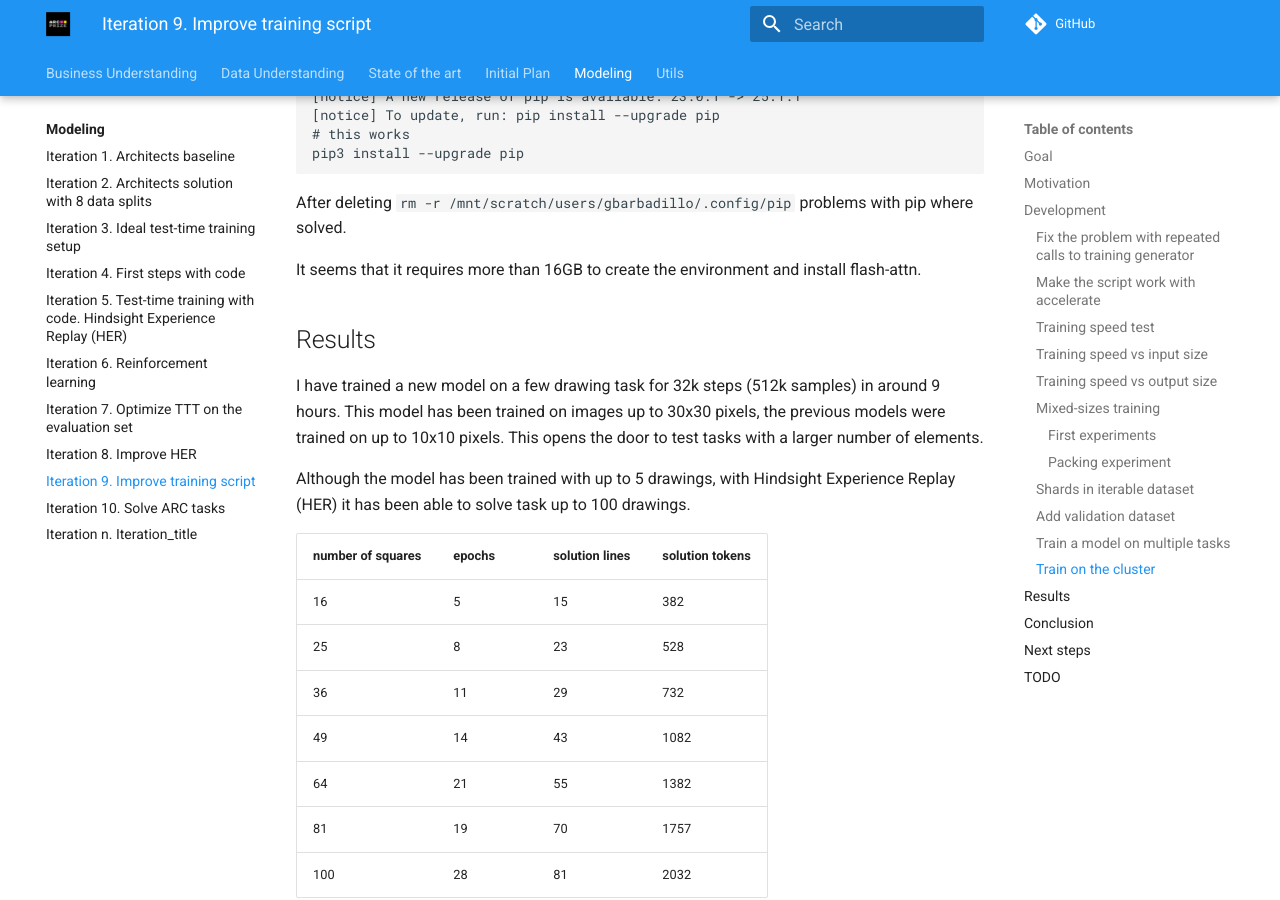
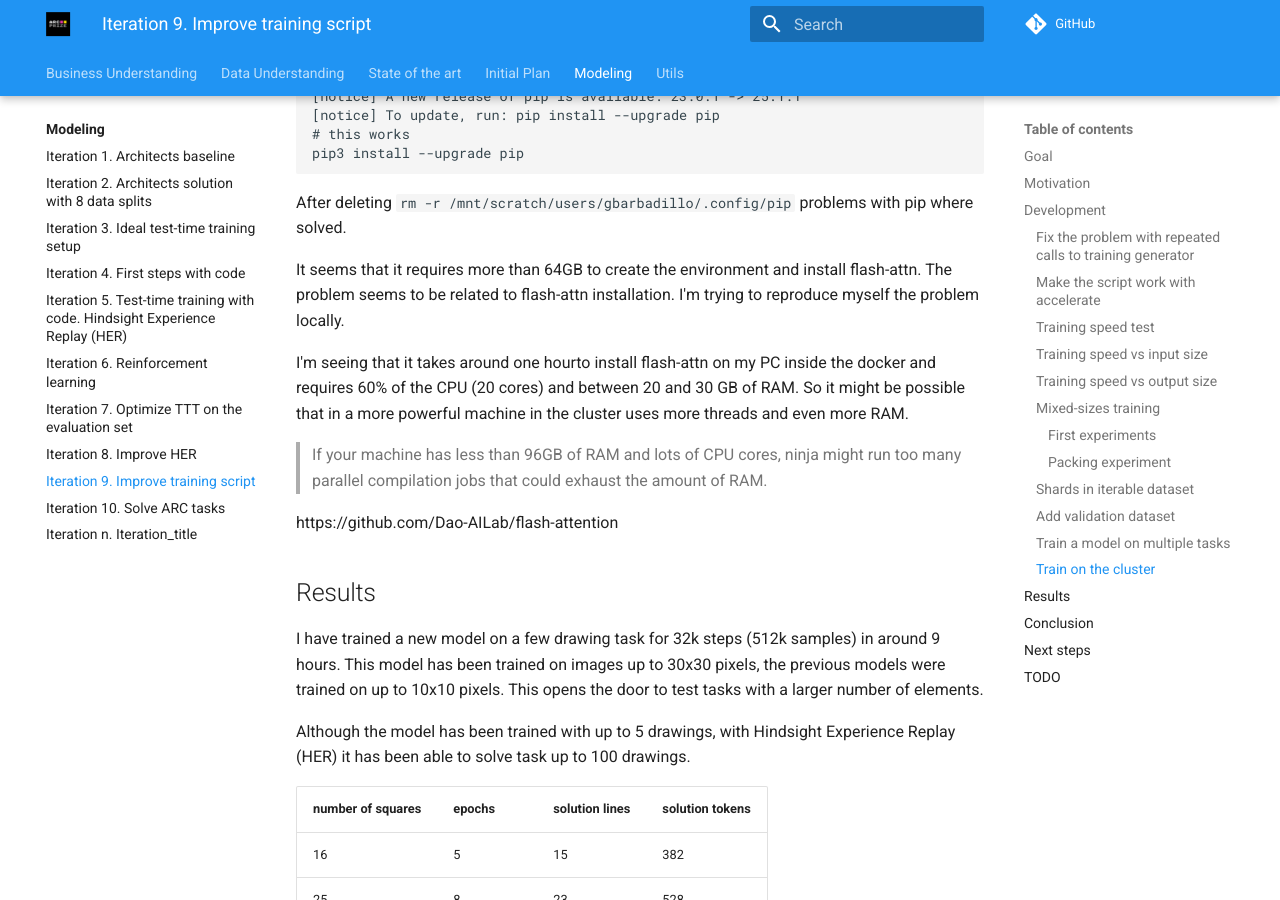
Before and after one commit to ironbar/arc25, an MkDocs documentation site: the page built from docs/modeling/Iteration_09_improve_training_script.md, in a window 1280 px wide and 900 px high, scrolled down 8058 px. Built offline with MkDocs 1.6.1 and Material for MkDocs 9.7.7, drawn with Linux system fonts in a browser that asks for light colours; comment, search, counter and statistics services are not loaded.

Commit message:
added info about local tests

```diff
--- a/docs/modeling/Iteration_09_improve_training_script.md
+++ b/docs/modeling/Iteration_09_improve_training_script.md
@@ -362,7 +362,13 @@ pip3 install --upgrade pip
 
 After deleting `rm -r /mnt/scratch/users/gbarbadillo/.config/pip` problems with pip where solved.
 
-It seems that it requires more than 16GB to create the environment and install flash-attn.
+It seems that it requires more than 64GB to create the environment and install flash-attn. The problem seems to be related to flash-attn installation. I'm trying to reproduce myself the problem locally.
+
+I'm seeing that it takes around one hourto install flash-attn on my PC inside the docker and requires 60% of the CPU (20 cores) and between 20 and 30 GB of RAM. So it might be possible that in a more powerful machine in the cluster uses more threads and even more RAM.
+
+> If your machine has less than 96GB of RAM and lots of CPU cores, ninja might run too many parallel compilation jobs that could exhaust the amount of RAM.
+
+https://github.com/Dao-AILab/flash-attention
 
 ## Results
 
```
